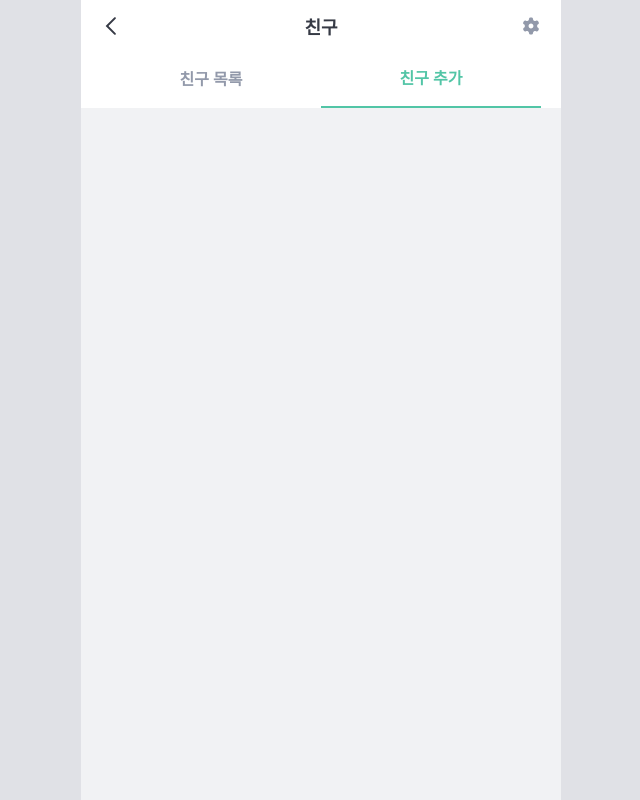
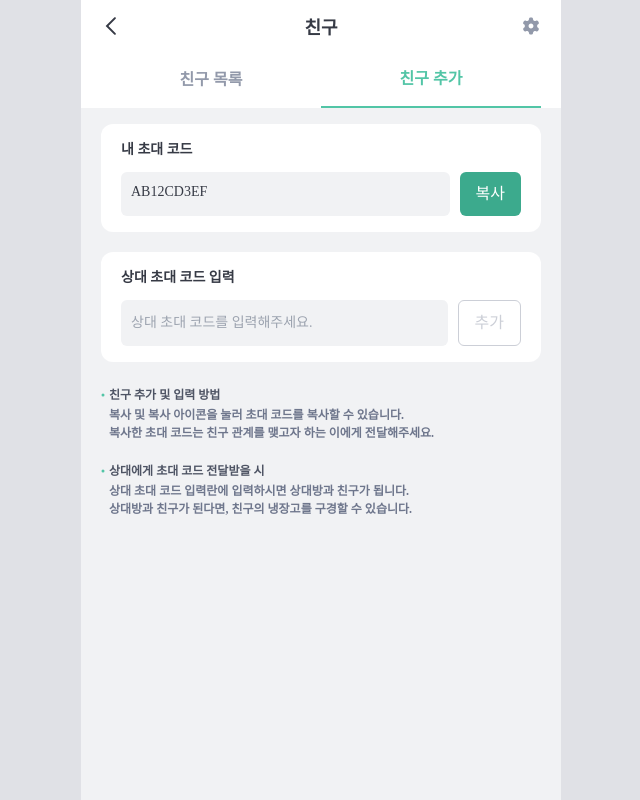
Before and after one commit to DDD-Community/fridge-link-web, a Next.js app: page /mypage/friendslist in a window 1280 px wide. Both pictures are taken after a click on the button "친구 추가". Shown: the whole page, without its empty margins (319-959 px from the left). Built offline with nearby package versions, Linux system fonts and the light colour scheme; a web font is replaced by a local one.

Commit message:
feat: 마이페이지> 친구 페이지 친구추가 탭 화면 구현

```diff
--- /dev/null
+++ b/src/components/organisms/BulletNoticeBox.tsx
@@ -0,0 +1,22 @@
+import { DotIcon } from '@/assets/icons';
+import React from 'react';
+
+const BulletNoticeBox: React.FC<{
+  title: string;
+  content: string;
+}> = ({ title, content }) => {
+  return (
+    <div className="mb-[16px]">
+      <p>
+        <DotIcon width={4} height={4} fill="#52C5A6" className="inline" />
+        <span className="ml-[4px] body2-semibold text-gray7">{title}</span>
+      </p>
+      <p
+        className="pl-[8px] body2-semibold text-gray6"
+        dangerouslySetInnerHTML={{ __html: content }}
+      />
+    </div>
+  );
+};
+
+export default BulletNoticeBox;
--- a/src/components/organisms/index.ts
+++ b/src/components/organisms/index.ts
@@ -8,3 +8,4 @@ export { default as FriendsFridgeList } from './FriendsFridgeList';
 export { default as OrderListModal } from './OrderListModal';
 export { default as NavWhiteBox } from './NavWhiteBox';
 export { default as FriendListItem } from './FriendListItem';
+export { default as BulletNoticeBox } from './BulletNoticeBox';
--- /dev/null
+++ b/src/components/templates/AddFriendTemplate.tsx
@@ -0,0 +1,68 @@
+import React, { useEffect, useState } from 'react';
+
+import { BulletNoticeBox } from '../organisms';
+
+const MY_INVITATION_CODE = 'AB12CD3EF';
+
+const AddFriendTemplate: React.FC = () => {
+  const [myCode, setMyCode] = useState<string>('');
+
+  const onCopy: () => void = () => {
+    navigator.clipboard
+      .writeText(myCode)
+      .then(() => null)
+      .catch(() => null);
+  };
+
+  useEffect(() => {
+    setMyCode(MY_INVITATION_CODE);
+  }, []);
+
+  return (
+    <div className="pt-[72px] px-[20px]">
+      <div className="mb-[20px] px-[20px] py-[16px] bg-white rounded-[12px]">
+        <p className="mb-[12px] body1-semibold text-gray8">내 초대 코드</p>
+        <div className="flex">
+          <span className="flex-1 outline-none mr-[10px] border-none p-[10px] bg-gray1 rounded-[6px] text-gray8 body1-medium">
+            {myCode}
+          </span>
+
+          <button
+            onClick={onCopy}
+            className="px-[16px] p-[10px] bg-primary2 rounded-[6px] text-white"
+          >
+            복사
+          </button>
+        </div>
+      </div>
+
+      <div className="mb-[20px] px-[20px] py-[16px] bg-white rounded-[12px]">
+        <p className="mb-[12px] body1-semibold text-gray8">
+          상대 초대 코드 입력
+        </p>
+        <div className="flex">
+          <input
+            placeholder="상대 초대 코드를 입력해주세요."
+            className="flex-1 outline-none mr-[10px] border-none p-[10px] bg-gray1 rounded-[6px] text-gray8 body1-medium"
+          />
+          <button className="px-[16px] py-[10px] bg-white rounded-[6px] border border-gray3 text-gray3">
+            추가
+          </button>
+        </div>
+      </div>
+
+      <BulletNoticeBox
+        title={'친구 추가 및 입력 방법'}
+        content={`복사 및 복사 아이콘을 눌러 초대 코드를 복사할 수 있습니다.
+                <br /> 복사한 초대 코드는 친구 관계를 맺고자 하는 이에게 전달해주세요.`}
+      />
+      <BulletNoticeBox
+        title={'상대에게 초대 코드 전달받을 시'}
+        content={`상대 초대 코드 입력란에 입력하시면 상대방과 친구가 됩니다.
+                <br /> 상대방과 친구가 된다면, 친구의 냉장고를 구경할 수 있습니다.`}
+      />
+    </div>
+  );
+};
+
+export default AddFriendTemplate;
--- a/src/components/templates/index.ts
+++ b/src/components/templates/index.ts
@@ -1,2 +1,3 @@
 export { default as Layout } from './Layout';
 export { default as FriendListTemplate } from './FriendListTemplate';
+export { default as AddFriendTemplate } from './AddFriendTemplate';
--- a/src/pages/mypage/friendslist/index.tsx
+++ b/src/pages/mypage/friendslist/index.tsx
@@ -1,7 +1,7 @@
 import { SettingIcon } from '@/assets/icons';
 import { TabButton } from '@/components/atoms';
 import Header from '@/components/organisms/Header';
-import { FriendListTemplate } from '@/components/templates';
+import { AddFriendTemplate, FriendListTemplate } from '@/components/templates';
 import { type TabLabel } from '@/types/common';
 
 import { type NextPage } from 'next';
@@ -37,7 +37,7 @@ const FriendsListPage: NextPage = () => {
         </div>
       </div>
 
-      {curTab.value === 'list' ? <FriendListTemplate /> : null}
+      {curTab.value === 'list' ? <FriendListTemplate /> : <AddFriendTemplate />}
     </div>
   );
 };
```
